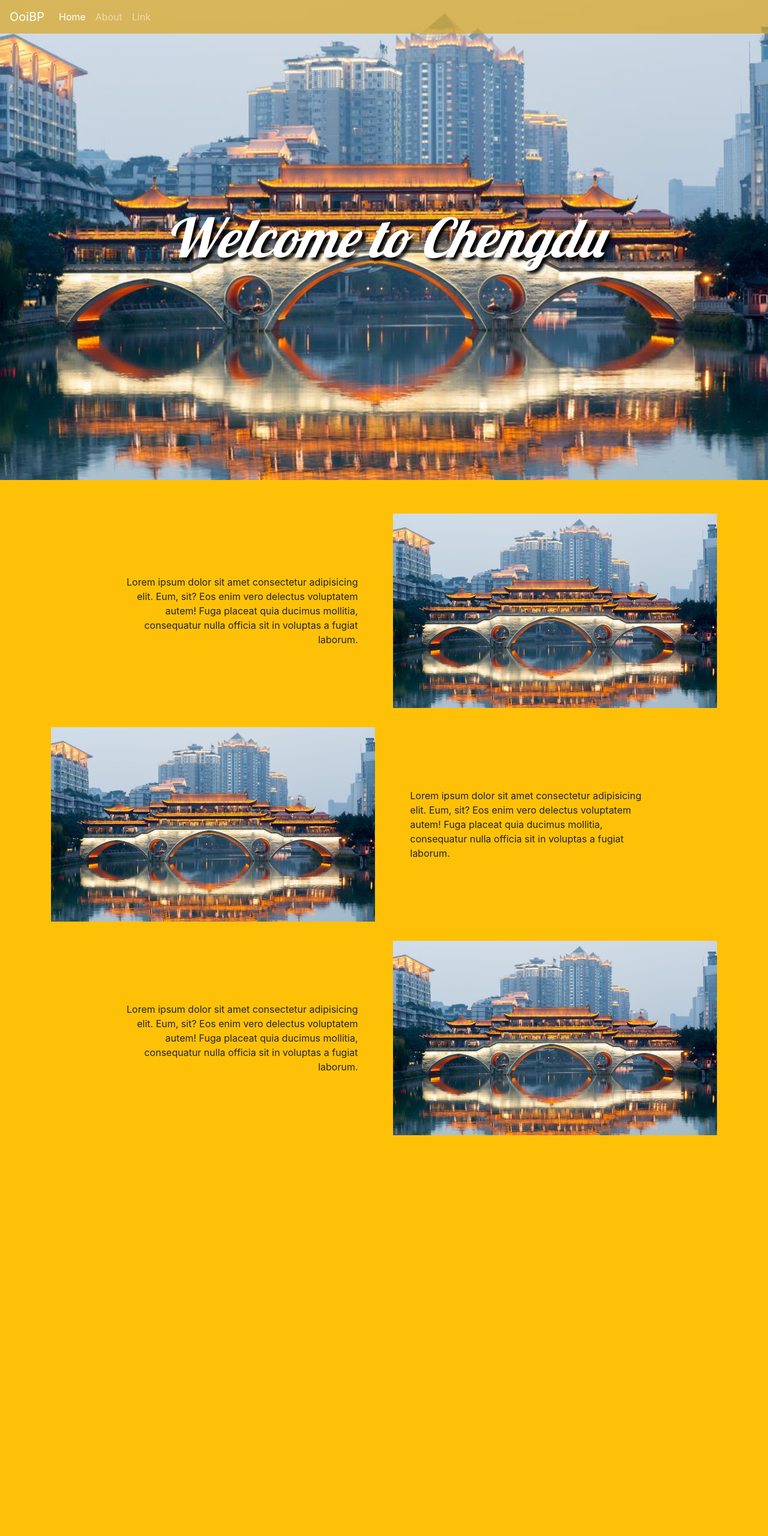
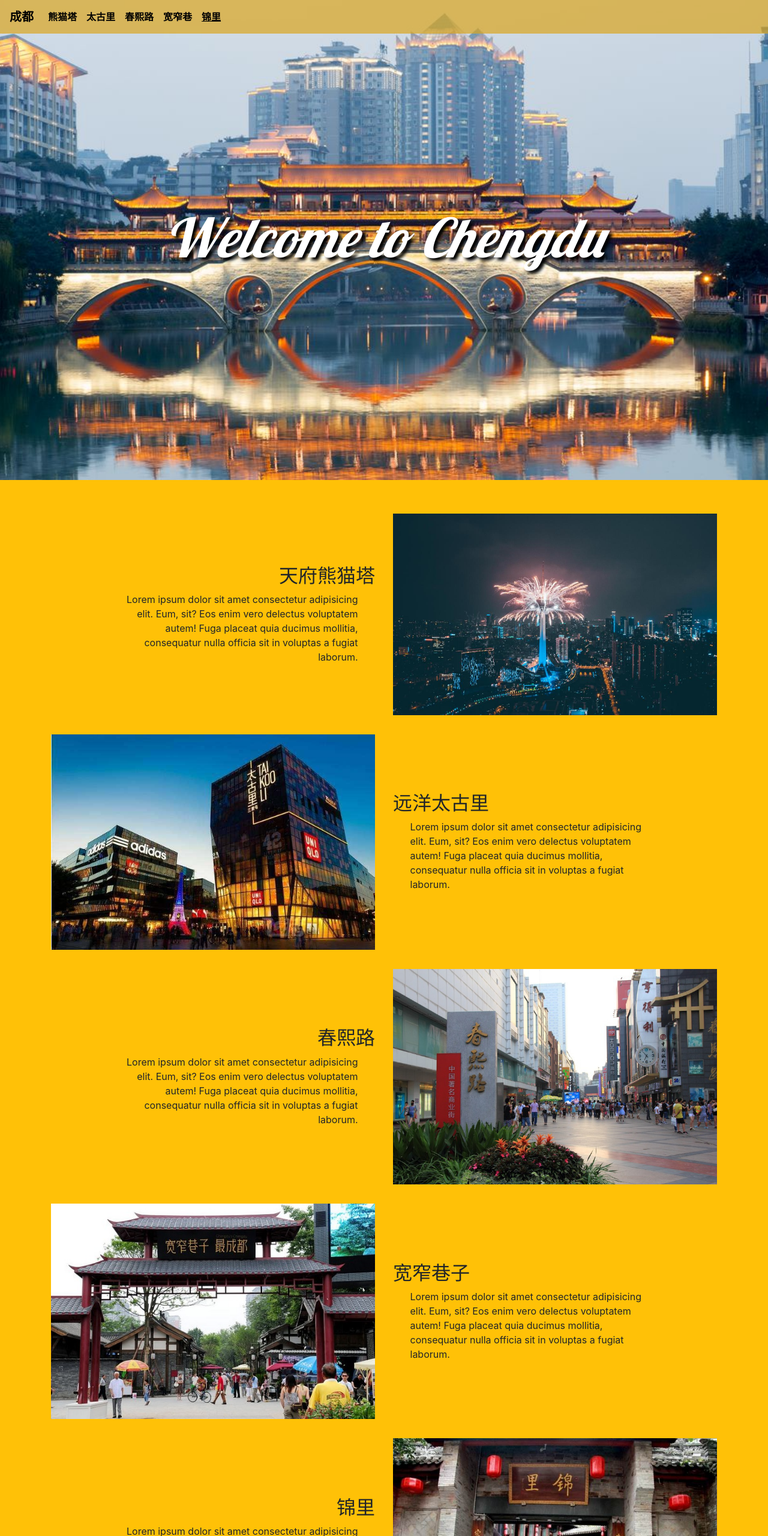
Before and after one commit to OoiBP/Challenge, a plain HTML site: page responsive_design/index.html in a window 1280 px wide. Shown: the top 2560 px of the page at 60% size. Before the commit the page ends 1916 px from the top, so only its background shows below. Drawn offline with nearby package versions, Linux system fonts and the light colour scheme.

Commit message:
Update responsive navbar and scrollspy

```diff
--- a/responsive_design/index.html
+++ b/responsive_design/index.html
@@ -9,18 +9,17 @@
         integrity="sha384-ggOyR0iXCbMQv3Xipma34MD+dH/1fQ784/j6cY/iJTQUOhcWr7x9JvoRxT2MZw1T" crossorigin="anonymous">
     <link href="https://fonts.googleapis.com/css?family=Lobster&display=swap" rel="stylesheet">
     <link rel="stylesheet" href="style.css">
-    <title>Responsive Design</title>
+    <title>Introducing China Chengdu</title>
 </head>
 
-<body class="bg-warning">
+<body class="bg-warning" data-spy="scroll" data-target="#topNavbar" data-offset="200">
     <div id="landingImage" class="d-flex justify-content-center align-items-center">
         <h1 id="imageTitle" class="text-white">Welcome to Chengdu</h1>
     </div>
 
-
     <!-- Navigation bar -->
-    <nav id="topNavbar" class="navbar navbar-expand-lg navbar-dark fixed-top">
-        <a class="navbar-brand" href="#">OoiBP</a>
+    <nav id="topNavbar" class="navbar navbar-expand-lg fixed-top">
+        <a class="navbar-brand" href="#">成都</a>
         <button class="navbar-toggler" type="button" data-toggle="collapse" data-target="#navbarSupportedContent"
             aria-controls="navbarSupportedContent" aria-expanded="false" aria-label="Toggle navigation">
             <span class="navbar-toggler-icon"></span>
@@ -28,24 +27,31 @@
 
         <div class="collapse navbar-collapse" id="navbarSupportedContent">
             <ul class="navbar-nav mr-auto">
-                <li class="nav-item active">
-                    <a class="nav-link" href="#">Home<span class="sr-only">(current)</span></a>
+                <li class="nav-item">
+                    <a class="nav-link" href="#pandatower">熊猫塔</a>
                 </li>
                 <li class="nav-item">
-                    <a class="nav-link" href="#">About</a>
+                    <a class="nav-link" href="#taikooli">太古里</a>
                 </li>
                 <li class="nav-item">
-                    <a class="nav-link" href="#">Link</a>
+                    <a class="nav-link" href="#chunxilu">春熙路</a>
+                </li>
+                <li class="nav-item">
+                    <a class="nav-link" href="#kuanzhai">宽窄巷</a>
+                </li>
+                <li class="nav-item">
+                    <a class="nav-link" href="#jinli">锦里</a>
                 </li>
             </ul>
         </div>
     </nav>
 
     <!-- Content -->
-    <div class="container mt-5">
+    <div id="contents" class="container mt-5">
 
-        <div class="row d-flex mb-3 align-items-center">
+        <div id="pandatower" class="row d-flex mb-3 align-items-center">
             <div class="col-12 col-md-6 my-2">
+                <h2 class="text-right">天府熊猫塔</h2>
                 <div class="row">
                     <div class="col-3"></div>
                     <div class="left col-9">
@@ -57,12 +63,13 @@
                 </div>
             </div>
             <div class="col-12 col-md-6 my-2">
-                <img src="chengdu.jpg" alt="" class="img-fluid">
+                <img src="assets/pandatower.jpeg" alt="" class="img-fluid">
             </div>
         </div>
 
-        <div class="row d-flex mb-3 align-items-center">
+        <div id="taikooli" class="row d-flex mb-3 align-items-center">
             <div class="col-12 col-md-6 my-2 order-md-2">
+                <h2>远洋太古里</h2>
                 <div class="row">
                     <div class="right col-9">
                         Lorem ipsum dolor sit amet consectetur adipisicing elit. Eum, sit? Eos enim vero delectus
@@ -73,12 +80,13 @@
                 </div>
             </div>
             <div class="col-12 col-md-6 my-2 order-md-0">
-                <img src="chengdu.jpg" alt="" class="img-fluid">
+                <img src="assets/taikooli.jpg" alt="" class="img-fluid">
             </div>
         </div>
 
-        <div class="row d-flex mb-3  align-items-center">
+        <div id="chunxilu" class="row d-flex mb-3  align-items-center">
             <div class="col-12 col-md-6 my-2">
+                <h2 class="text-right">春熙路</h2>
                 <div class="row">
                     <div class="col-3"></div>
                     <div class="left col-9">
@@ -90,12 +98,60 @@
                 </div>
             </div>
             <div class="col-12 col-md-6 my-2">
-                <img src="chengdu.jpg" alt="" class="img-fluid">
+                <img src="assets/chunxilu.jpg" alt="" class="img-fluid">
+            </div>
+        </div>
+
+        <div id="kuanzhai" class="row d-flex mb-3 align-items-center">
+            <div class="col-12 col-md-6 my-2 order-md-2">
+                <h2>宽窄巷子</h2>
+                <div class="row">
+                    <div class="right col-9">
+                        Lorem ipsum dolor sit amet consectetur adipisicing elit. Eum, sit? Eos enim vero delectus
+                        voluptatem
+                        autem! Fuga placeat quia ducimus mollitia, consequatur nulla officia sit in voluptas a fugiat
+                        laborum.
+                    </div>
+                </div>
+            </div>
+            <div class="col-12 col-md-6 my-2 order-md-0">
+                <img src="assets/kuanzhai.jpg" alt="" class="img-fluid">
+            </div>
+        </div>
+
+        <div id="jinli" class="row d-flex mb-3  align-items-center">
+            <div class="col-12 col-md-6 my-2">
+                <h2 class="text-right">锦里</h2>
+                <div class="row">
+                    <div class="col-3"></div>
+                    <div class="left col-9">
+                        Lorem ipsum dolor sit amet consectetur adipisicing elit. Eum, sit? Eos enim vero delectus
+                        voluptatem
+                        autem! Fuga placeat quia ducimus mollitia, consequatur nulla officia sit in voluptas a fugiat
+                        laborum.
+                    </div>
+                </div>
+            </div>
+            <div class="col-12 col-md-6 my-2">
+                <img src="assets/jinli.jpg" alt="" class="img-fluid">
             </div>
         </div>
 
     </div>
 
+    <div id="footer" class="container-fluid bg-dark p-5">
+        <div class="d-flex flex-column text-white">
+            <div>1</div>
+            <div>2</div>
+            <div>3</div>
+            <div>4</div>
+            <div>5</div>
+            <div>6</div>
+            <div>7</div>
+            <div>8</div>
+            <div>9</div>
+        </div>
+    </div>
 
     <!-- Boostrap script -->
     <script src="https://code.jquery.com/jquery-3.3.1.slim.min.js"
--- a/responsive_design/script.js
+++ b/responsive_design/script.js
@@ -5,3 +5,17 @@ $('.left').inViewport(function (px) {
 $('.right').inViewport(function (px) {
     if (px) $(this).addClass('trigger');
 })
+
+$(document).ready(function () {
+    $(window).scroll(function () {
+        var scroll = $(window).scrollTop();
+        if (scroll < $(window).height() - $("#topNavbar").height()) {
+            $("#topNavbar a").css("color", "black");
+            $("#topNavbar").css("backgroundColor", "rgba(218, 165, 32, 0.7)");
+        }
+        else {
+            $("#topNavbar a").css("color", "white");
+            $("#topNavbar").css("backgroundColor", "#232323");
+        }
+    })
+})
--- a/responsive_design/style.css
+++ b/responsive_design/style.css
@@ -1,12 +1,27 @@
+body {
+  user-select: none;
+}
+
+/* Navigation bar */
 #topNavbar {
   background-color: rgba(218, 165, 32, 0.7);
   z-index: 1;
+  font-weight: bold;
 }
 
+#topNavbar a {
+  color: black;
+}
+
+.active {
+  text-decoration: underline;
+}
+
+/* Landing image */
 #landingImage {
   width: 100%;
   min-height: 100vh;
-  background-image: url("chengdu.jpg");
+  background-image: url("assets/chengdu.jpg");
   background-position: center center;
   background-repeat: no-repeat;
   background-size: cover;
@@ -20,9 +35,7 @@
   font-style: italic;
   text-align: center;
   text-shadow: 5px 5px 5px black;
-  user-select: none;
 }
-
 
 /* Text animation */
 .left {
@@ -52,7 +65,6 @@
 .right.trigger {
   animation-duration: 2s;
   animation-name: slideleft;
-
 }
 
 @keyframes slideleft {
```
Also changed, not shown: responsive_design/assets/chengdu.jpg (renamed from responsive_design/chengdu.jpg), responsive_design/assets/chunxilu.jpg (added), responsive_design/assets/jinli.jpg (added), responsive_design/assets/kuanzhai.jpg (added), responsive_design/assets/pandatower.jpeg (added), responsive_design/assets/taikooli.jpg (added), 1 other file.
